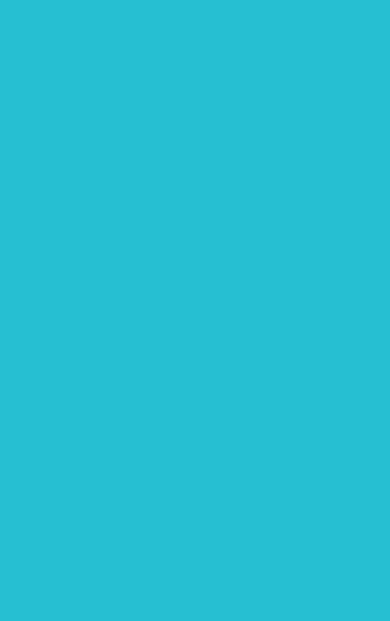
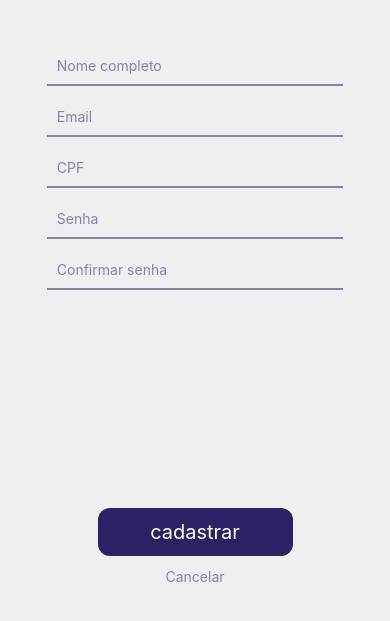
Before and after one commit to tropicopay/mobile_app, a React Native app: screen / in a window 390 px wide. Shown: the part 223-844 px from the top of the page. Built offline with nearby package versions, Linux system fonts and the light colour scheme.

Commit message:
fix tela de cadastro

```diff
--- a/App.js
+++ b/App.js
@@ -1,6 +1,6 @@
 import React from 'react';
 import Home from './src/Home';
-
+import SingUp from './src/SignUp'
 export default function App() {
-  return (<Home></Home>);
+  return (<SingUp></SingUp>);
 }
--- /dev/null
+++ b/src/SignUp/index.js
@@ -0,0 +1,50 @@
+import React, { useState } from 'react';
+import { ScrollView, Alert } from 'react-native';
+import {
+    Container,
+    Logo,
+    FormContainer,
+    TextInput,
+    SignUpButton,
+    SignUpButtonLabel,
+    CancelButton,
+    CancelButtonLabel
+} from './styles';
+import LogoFile from '../../assets/logo.png'
+import { mask } from '../util/cpfMask'
+export default function Home() {
+
+    const [nomeCompleto, setNomeCompleto] = useState('')
+    const [email, setEmail] = useState('')
+    const [cpf, setCpf] = useState('')
+    const [password, setPassword] = useState('')
+    const [confirmPassword, setConfirmPassword] = useState('')
+
+    const handleSignUp = () => {
+        //Alert.alert(JSON.stringify({ nomeCompleto, email, cpf, confirmPassword, password }))
+        Alert.alert('Cadastro efetuado!')
+    }
+
+    return (
+        <ScrollView contentContainerStyle={{ flexGrow: 1 }} >
+            <Container behavior="padding" enabled>
+                <Logo source={LogoFile} />
+                <FormContainer>
+                    <TextInput value={nomeCompleto} onChangeText={text => setNomeCompleto(text)} placeholder="Nome completo" ></TextInput>
+                    <TextInput value={email} onChangeText={text => setEmail(text)} autoCapitalize="none" placeholder="Email"></TextInput>
+                    <TextInput value={nomeCompleto} onChangeText={text => setNomeCompleto(text)} placeholder="CPF" value={cpf} onChangeText={text => setCpf(mask(text))}></TextInput>
+                    <TextInput value={password} onChangeText={text => setPassword(text)} secureTextEntry={true} textContentType="password" placeholder="Senha"></TextInput>
+                    <TextInput value={confirmPassword} onChangeText={text => setConfirmPassword(text)} secureTextEntry={true} textContentType="password" placeholder="Confirmar senha"></TextInput>
+                </FormContainer>
+                <FormContainer>
+                    <SignUpButton onPress={handleSignUp}>
+                        <SignUpButtonLabel>cadastrar</SignUpButtonLabel>
+                    </SignUpButton>
+                    <CancelButton>
+                        <CancelButtonLabel>Cancelar</CancelButtonLabel>
+                    </CancelButton>
+                </FormContainer>
+            </Container>
+        </ScrollView>
+    );
+}
--- /dev/null
+++ b/src/SignUp/styles.js
@@ -0,0 +1,42 @@
+import styled from 'styled-components/native';
+
+export const Container = styled.KeyboardAvoidingView`
+    flex:1;
+    background-color:#efefef;
+    align-items:center;
+    justify-content:space-between;
+`;
+export const Logo = styled.Image`
+    margin-top:64px;
+`
+export const FormContainer = styled.View`
+    width:100%;
+    align-items:center;
+`
+export const TextInput = styled.TextInput.attrs({
+    placeholderTextColor: "#8583a4"
+})`
+    width:76%;
+    margin-bottom:12px;
+    border-bottom-width:2px;
+    border-color: #8583a4;
+    padding:10px;
+`
+export const SignUpButton = styled.TouchableOpacity`
+    width:50%;
+    background-color:#2a2264;
+    align-items:center;
+    border-radius:12px;
+    margin-bottom:12px;
+`
+export const SignUpButtonLabel = styled.Text`
+    padding:12px;
+    font-size:20px;
+    color:#fff;
+`
+export const CancelButton = styled.TouchableOpacity`
+   margin-bottom:36px;
+`
+export const CancelButtonLabel = styled.Text`
+     color: #8583a4;
+`
--- /dev/null
+++ b/src/util/cpfMask.js
@@ -0,0 +1,8 @@
+export const mask = value => {
+    return value
+      .replace(/\D/g, '') // substitui qualquer caracter que nao seja numero por nada
+      .replace(/(\d{3})(\d)/, '$1.$2') // captura 2 grupos de numero o primeiro de 3 e o segundo de 1, apos capturar o primeiro grupo ele adiciona um ponto antes do segundo grupo de numero
+      .replace(/(\d{3})(\d)/, '$1.$2')
+      .replace(/(\d{3})(\d{1,2})/, '$1-$2')
+      .replace(/(-\d{2})\d+?$/, '$1') // captura 2 numeros seguidos de um traço e não deixa ser digitado mais nada
+}
```
